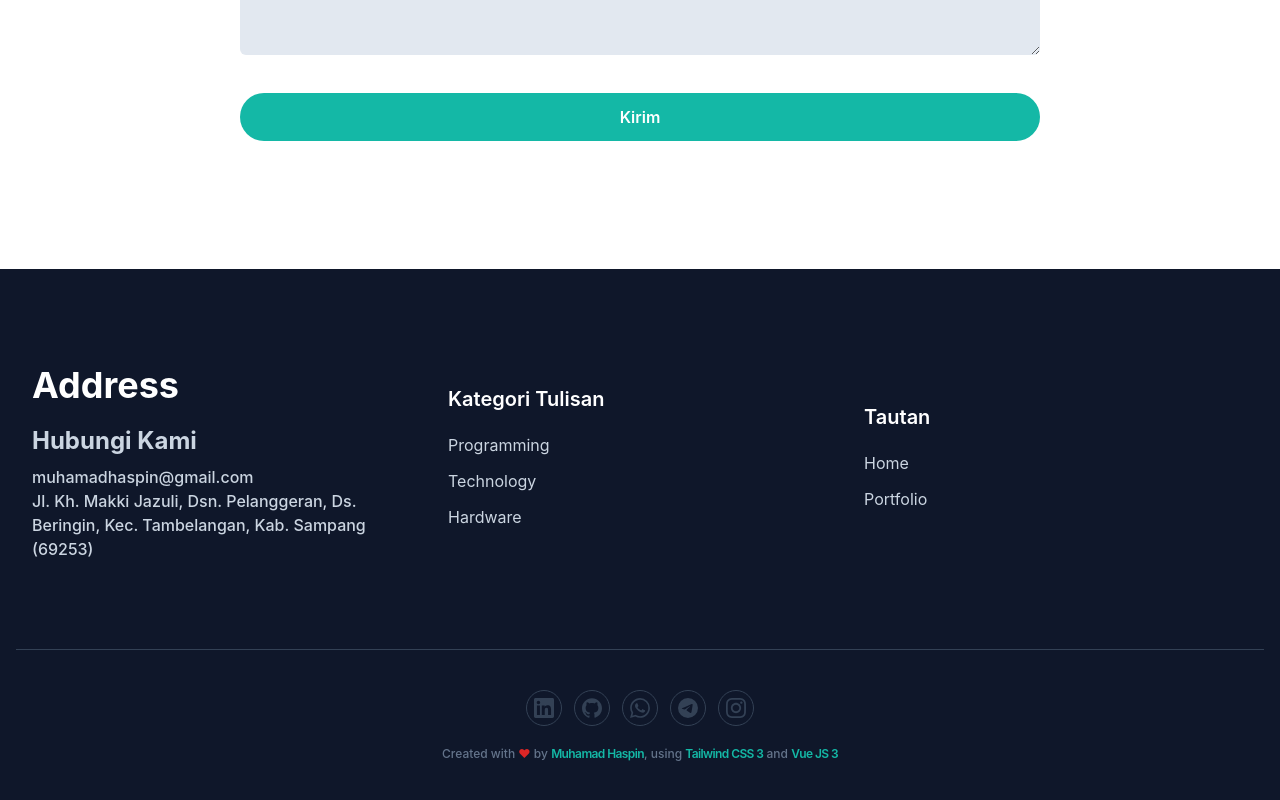
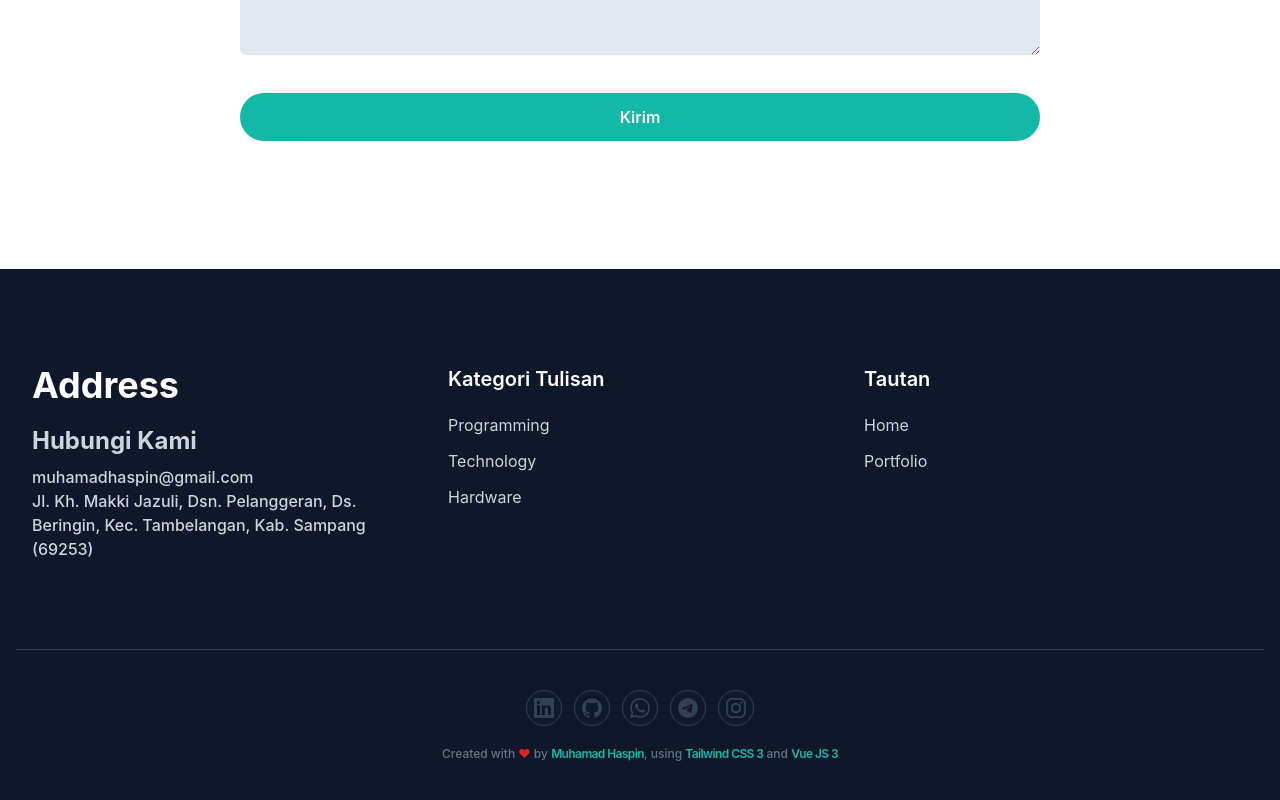
Before and after one commit to muhafs/muhamad-portfolio, a Vue app: page / in a window 1280 px wide. Shown: the part 2311-3111 px from the top of the page. Built offline with nearby package versions, Linux system fonts and the light colour scheme.

Commit message:
- fix footer alignment amd backgroun color on dark

```diff
--- a/src/components/Footer.vue
+++ b/src/components/Footer.vue
@@ -1,7 +1,7 @@
 <template>
-	<footer class="bg-dark pt-24 pb-12">
+	<footer class="bg-dark pt-24 pb-12 dark:bg-slate-800">
 		<div class="container">
-			<div class="mb-10 flex flex-wrap items-center justify-between">
+			<div class="mb-10 flex flex-wrap justify-between">
 				<div class="mb-12 w-full max-w-lg px-4 font-medium text-slate-300 md:w-1/3">
 					<h2 class="mb-5 text-4xl font-bold text-white">Address</h2>
 					<h3 class="mb-2 text-2xl font-bold">Hubungi Kami</h3>
```
Also changed, not shown: 1 other file (tests, documents, lock files or other folders).
